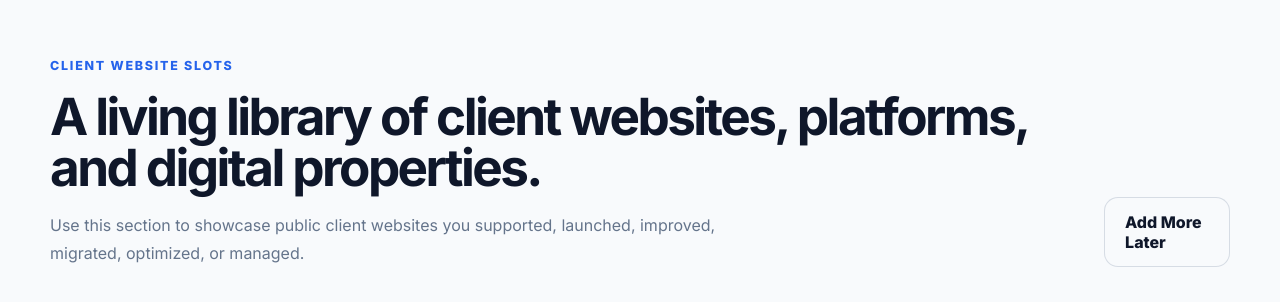
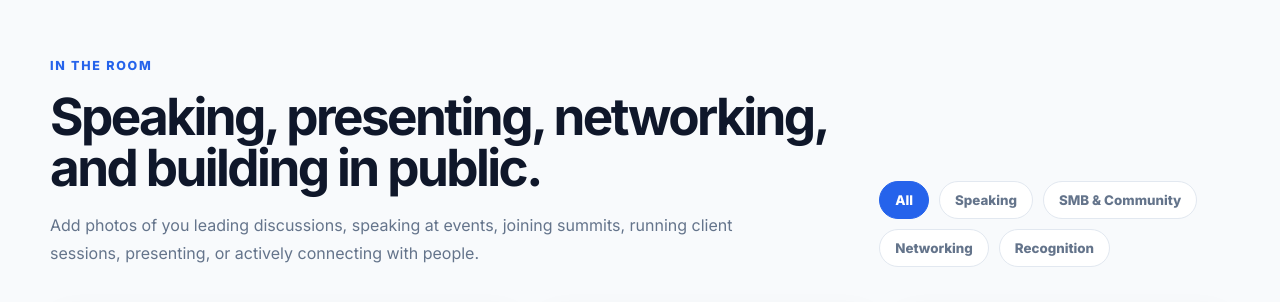
Before and after one commit to Devoid007/radleyesteban, a plain HTML site: page index.html in a window 1280 px wide. Shown: the part 6242-6544 px from the top of the page. Drawn offline with Linux system fonts and the light colour scheme.

Commit message:
Remove client website slots section
Removed the client website slots section from the HTML.

```diff
--- a/index.html
+++ b/index.html
@@ -221,28 +221,6 @@
       </div>
     </section>
 
-    <!-- CLIENT WEBSITE SLOTS -->
-    <section class="section client-sites" id="clients">
-      <div class="container">
-        <div class="section-header reveal">
-          <div>
-            <p class="eyebrow">Client Website Slots</p>
-            <h2>A living library of client websites, platforms, and digital properties.</h2>
-            <p>
-              Use this section to showcase public client websites you supported, launched, improved,
-              migrated, optimized, or managed.
-            </p>
-          </div>
-
-          <a href="#contact" class="btn btn-secondary">Add More Later</a>
-        </div>
-
-        <div class="client-sites-grid" id="clientSitesGrid">
-          <!-- Client website cards are injected by JavaScript -->
-        </div>
-      </div>
-    </section>
-
     <!-- EVENTS / ACTIVE PROOF -->
     <section class="section events-section" id="events">
       <div class="container">
```
